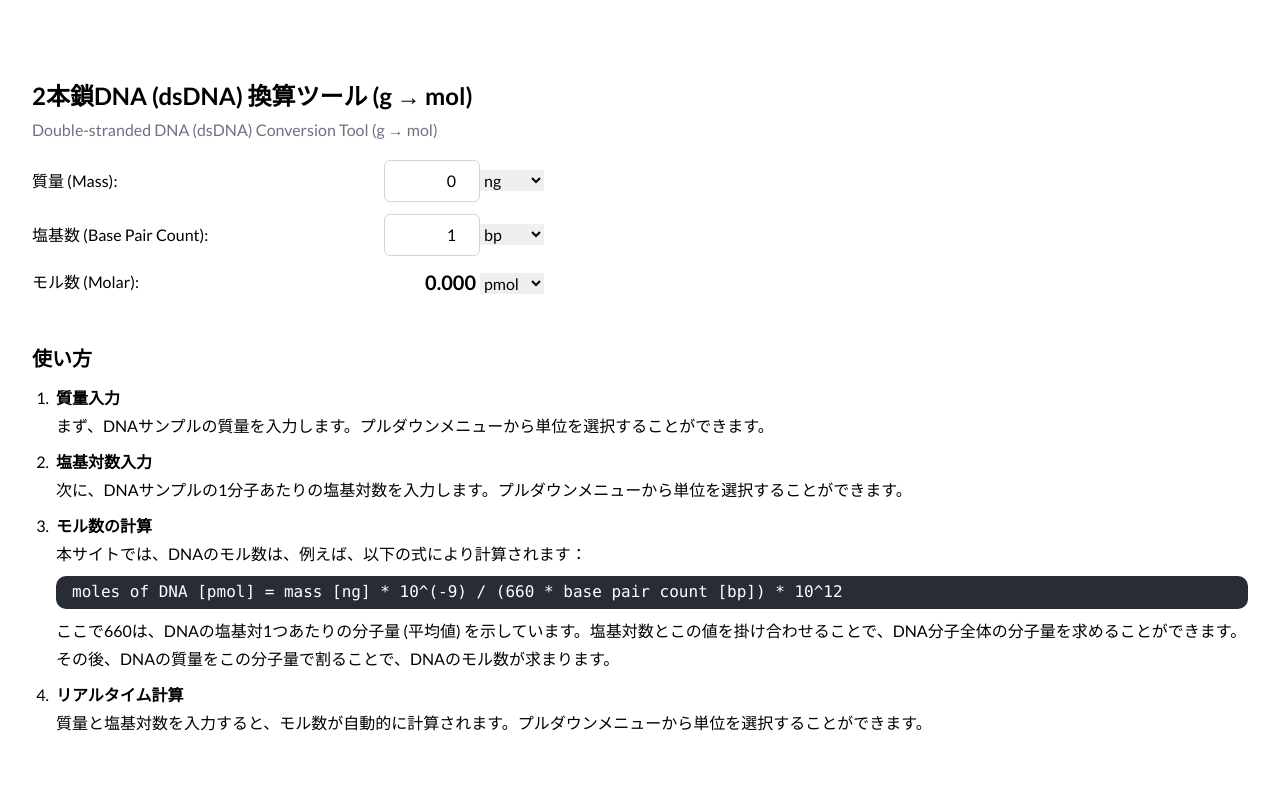
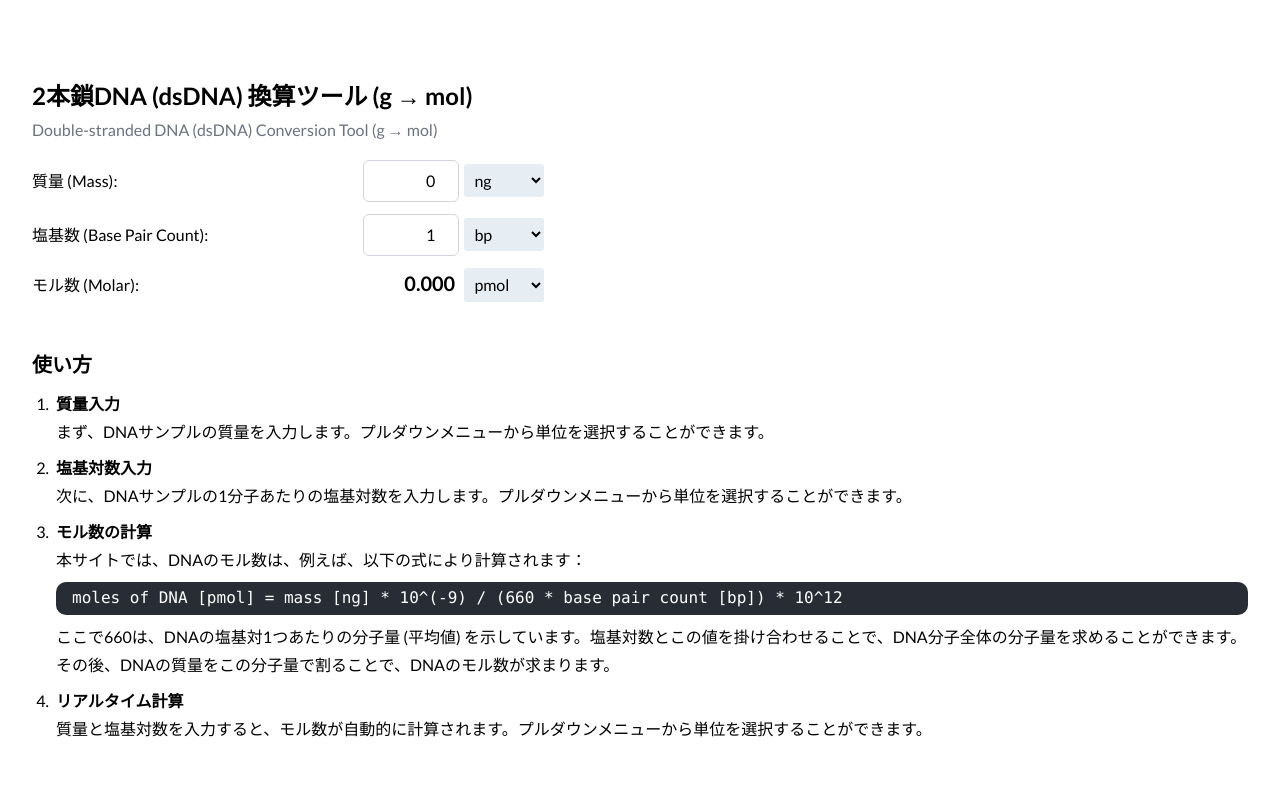
Before and after one commit to Atommy1999/g2mol, a Next.js app: page / in a window 1280 px wide. Shown: the top 790 px of the page. Built offline with nearby package versions, Linux system fonts and the light colour scheme.

Commit message:
styling select button

```diff
--- a/components/G2Mol.jsx
+++ b/components/G2Mol.jsx
@@ -77,7 +77,6 @@ const G2Mol = () => {
             className="w-24 p-2 border border-gray-300 rounded-md focus:outline-none focus:border-blue-300 text-right"
           />
           <select
-            className="w-16"
             value={massUnit}
             onChange={(e) => setMassUnit(e.target.value)}
           >
@@ -95,11 +94,7 @@ const G2Mol = () => {
             onChange={(e) => setBasePairCount(Number(e.target.value))}
             className="w-24 p-2 border border-gray-300 rounded-md focus:outline-none focus:border-blue-300 text-right"
           />
-          <select
-            className="w-16"
-            value={bpUnit}
-            onChange={(e) => setBpUnit(e.target.value)}
-          >
+          <select value={bpUnit} onChange={(e) => setBpUnit(e.target.value)}>
             <option value="bp">bp</option>
             <option value="kbp">kbp</option>
             <option value="Mbp">Mbp</option>
@@ -112,11 +107,7 @@ const G2Mol = () => {
           <p className="text-xl font-semibold text-right inline mr-1">
             {molar.toFixed(3)}
           </p>
-          <select
-            className="w-16"
-            value={molUnit}
-            onChange={(e) => setMolUnit(e.target.value)}
-          >
+          <select value={molUnit} onChange={(e) => setMolUnit(e.target.value)}>
             <option value="fmol">fmol</option>
             <option value="pmol">pmol</option>
             <option value="nmol">nmol</option>
--- a/styles/globals.css
+++ b/styles/globals.css
@@ -22,6 +22,21 @@ pre {
 * {
   box-sizing: border-box;
   font-family: "Lato", "Noto Sans JP", sans-serif;
+}
+
+select {
+  padding: 0.4em 0.4em;
+  width: 5rem;
+  border: none;
+  border-radius: 3px;
+  background-color: #e6edf3;
+  color: black;
+  cursor: pointer;
+  margin-left: 0.3rem;
+}
+
+select:focus {
+  outline: 2px solid #2589d0;
 }
 
 /* Headers */
```
